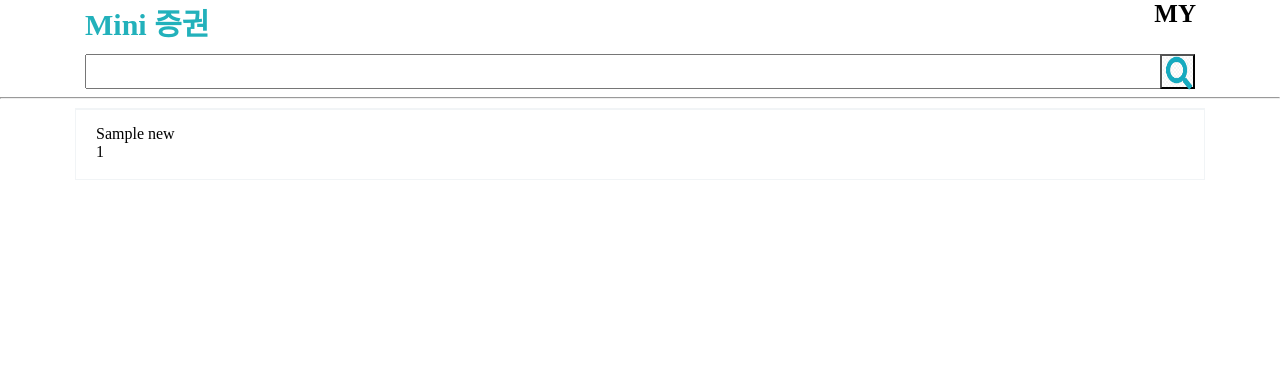
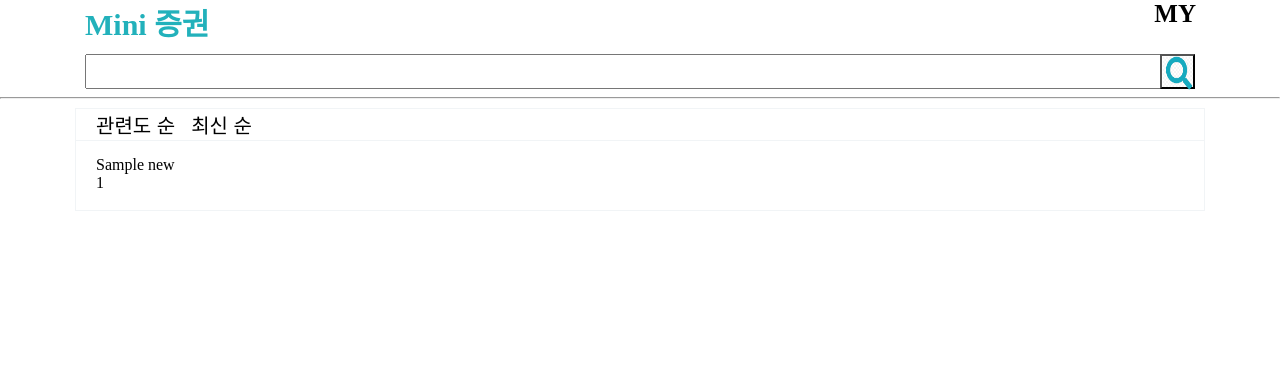
Before and after one commit to jamin12/stock_project, a Flask app: template project/templates/index.html in a window 1280 px wide. Shown: the top 367 px of the page. Run offline with Flask 2, Linux system fonts and the light colour scheme; the template is opened without the code that fills it: most values are stand-ins (such as "Sample title", 1, 10 or a date in 2020).

Commit message:
정렬 방법 만들기

```diff
--- a/project/app.py
+++ b/project/app.py
@@ -7,15 +7,20 @@ app = Flask(__name__)
 #/페이지 연결
 @app.route('/')
 def get_news():
+    if request.args.get("align-keyword"):
+        #정렬 기준
+        align_crite = int(request.args.get("align-keyword"))
+    else:
+        align_crite = 0
     # 정보 가져와서 뿌리기
-    stock_news = python_data.stock_info('삼성전자',0)
+    stock_news = python_data.stock_info('삼성전자',align_crite)
     news_info = stock_news.stock_news()
     news_title = next(news_info)
     news_contant = next(news_info)
     news_link = next(news_info)
     news = [news_title,news_contant,news_link]
 
-    return render_template('index.html',news = news)
+    return render_template('index.html',news = news,align_crite = align_crite)
 
 
 if __name__ == "__main__":
--- a/project/static/css/index.css
+++ b/project/static/css/index.css
@@ -134,3 +134,25 @@ main{
     color: black;
 
 }
+
+.keyword{
+    background-color: white;
+    border: 0;
+    font-size: 20px;
+    cursor: pointer;
+}
+
+
+#align-categori{
+    margin: 0;
+    padding: 0 0 0 14px;
+}
+
+.blind {
+    overflow: hidden!important;
+    position: absolute!important;
+    clip: rect(0 0 0 0)!important;
+    width: 1px!important;
+    height: 1px!important;
+    margin: -1px!important;
+}
--- a/project/templates/index.html
+++ b/project/templates/index.html
@@ -6,7 +6,10 @@
     <title>나의 주식 정보 보기</title>
     <link rel="stylesheet" href="{{url_for('static',filename='css/index.css')}}">
     <script src="https://ajax.googleapis.com/ajax/libs/jquery/3.5.1/jquery.min.js"></script>
+    <script src="../static/js/index.js"></script>
+    <script>
 
+    </script>
 </head>
 <body>
     <header>
@@ -27,10 +30,12 @@
             </div>
             <div class="header-second-line">
                 <div class="header-search">
-                    <input id="header-search-input" type="text"/>
-                    <button id="header-search-btn">
-                        <span class="header-btn-icon"></span>
-                    </button>
+                    <form action ="\" method="GET">
+                        <input id="header-search-input" type="text" name = "test"/>
+                        <button id="header-search-btn" type="submit">
+                            <span class="header-btn-icon"></span>
+                        </button>
+                    </form>
                 </div>
             </div>
         </div>
@@ -41,7 +46,11 @@
     <main>
         <div class="main_stock_news">
             <div id="align-categori">
-
+                <form action="\" method="GET">
+                    <button type="submit" value="0" name="align-keyword" class="keyword">관련도 순</button>
+                    <button type="submit" value="1" name="align-keyword" class="keyword">최신 순</button>
+                    <button class="blind" value="{{align_crite}}"></button>
+                </form>
             </div>
             <div>
                 <ul class="main_stock_news_ul">
```
Also changed, not shown: project/static/js/asdf.js (deleted, +0 -15 lines), project/static/js/index.js (added).
